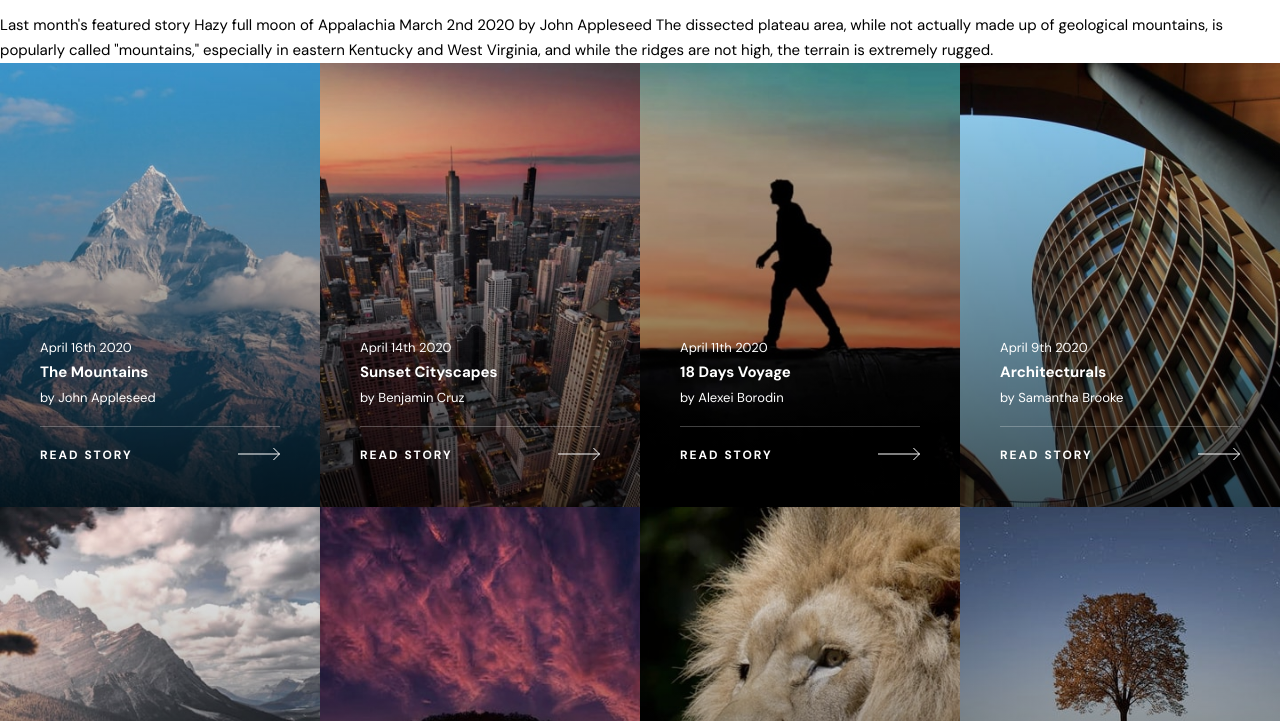
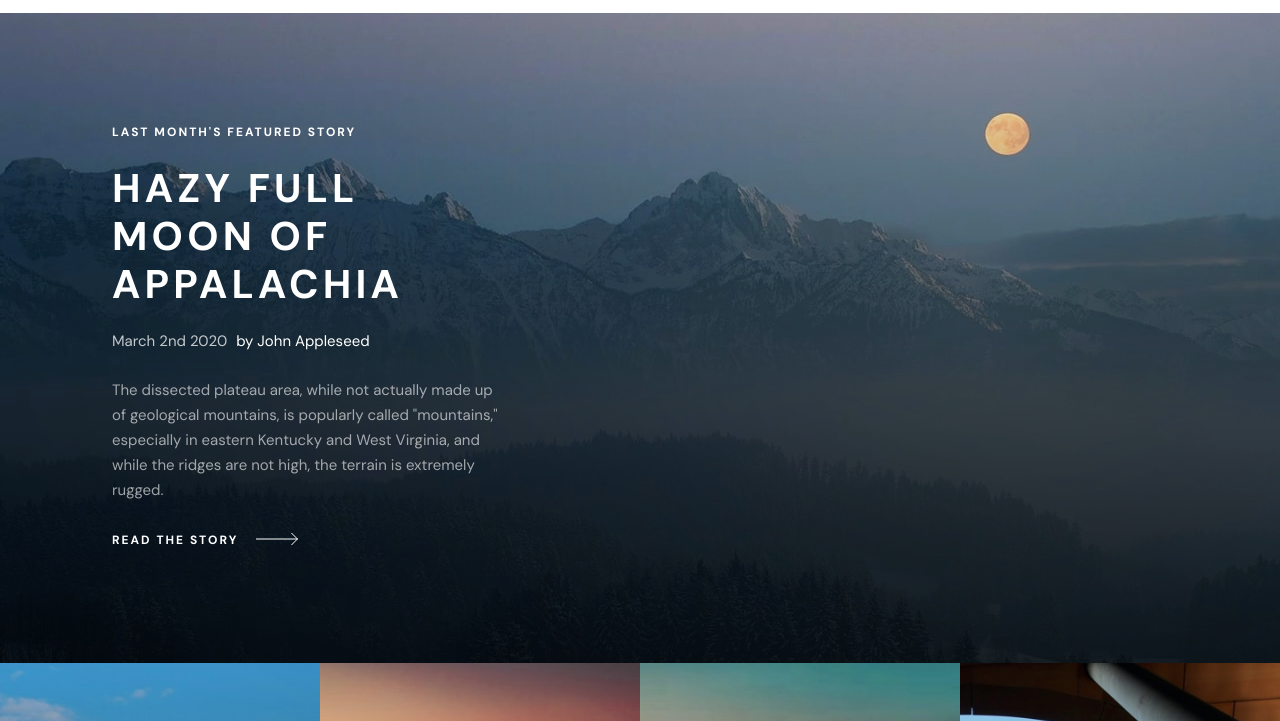
Before and after one commit to rohald89/Photosnap, a website: page stories.html in a window 1280 px wide. Shown: the part 59-780 px from the top of the page. Drawn offline with Linux system fonts and the light colour scheme.

Commit message:
added header on stories page

```diff
--- a/scss/components/_stories.scss
+++ b/scss/components/_stories.scss
@@ -1,3 +1,37 @@
+.stories-header {
+  width: 100%;
+  height: 650px;
+  background: linear-gradient(180deg, rgba(0, 0, 0, 0) 0%, rgba(0, 0, 0, 0.66) 100%),
+    url(../assets/stories/desktop/moon-of-appalacia.jpg);
+  background-size: cover;
+  background-position: center;
+  display: flex;
+  align-items: center;
+
+  &__container {
+    width: 387px;
+    color: $pure-white;
+    margin-left: 112px;
+
+    & .heading-4 {
+      margin: 0 0 24px 0;
+    }
+
+    & .paragraph {
+      margin-bottom: 24px;
+    }
+
+    & .paragraph.date {
+      opacity: 1;
+      margin-bottom: 24px;
+    }
+    & .paragraph.date span {
+      opacity: 0.75;
+      margin-right: 9px;
+    }
+  }
+}
+
 .stories {
   display: flex;
   flex-wrap: wrap;
--- a/stories.html
+++ b/stories.html
@@ -23,18 +23,19 @@
 
   </header>
 
-  <main class="main__features">
-    <div class="features__header">
-
-  Last month's featured story
-
-  Hazy full moon of Appalachia
-  March 2nd 2020
-  by John Appleseed
-
-  The dissected plateau area, while not actually made up of geological mountains,
-  is popularly called "mountains," especially in eastern Kentucky and West Virginia,
-  and while the ridges are not high, the terrain is extremely rugged.
+  <main class="main-stories">
+    <div class="stories-header">
+      <div class="stories-header__container">
+        <h4 class="heading-4 heading-4--light">Last month's featured story</h4>
+        <h1 class="heading-1 heading-1--light">Hazy full moon of Appalachia</h1>
+        <p class="paragraph paragraph--light date"><span>March 2nd 2020</span>by John Appleseed</p>
+        <p class="paragraph paragraph--light">
+        The dissected plateau area, while not actually made up of geological mountains,
+        is popularly called "mountains," especially in eastern Kentucky and West Virginia,
+        and while the ridges are not high, the terrain is extremely rugged.
+        </p>
+        <a href="#" class="btn-2 btn-2--light">Read the Story</a>
+      </div>
     </div>
     <section class="stories">
       <div class="story-card">
```
Also changed, not shown: css/style.css.
